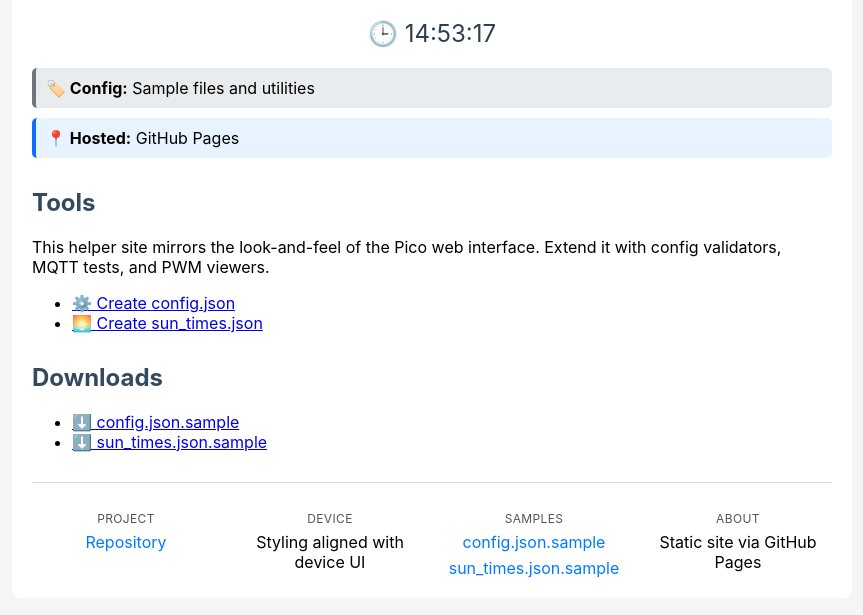
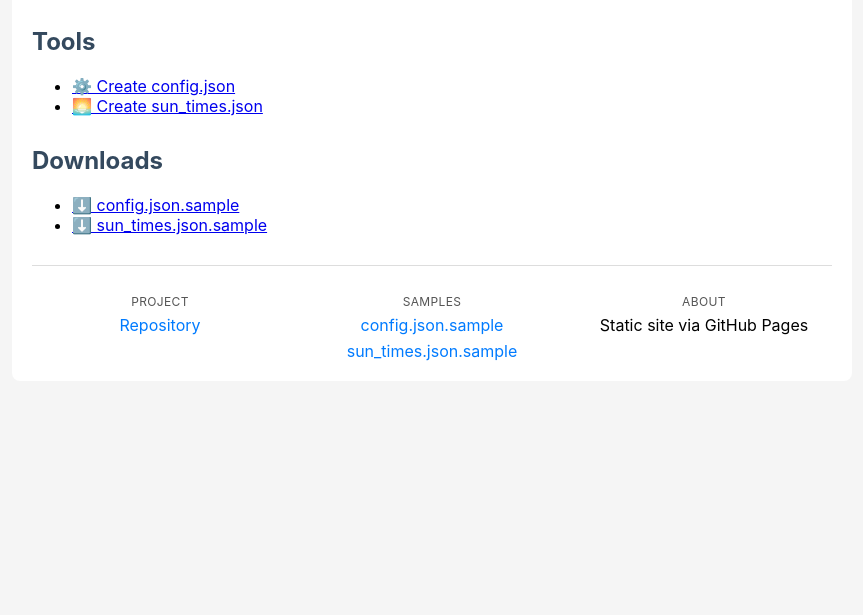
Before and after one commit to m-anish/PagodaLightPico, a plain HTML site: page helper-app/index.html in a window 1280 px wide. Shown: the part 103-718 px from the top of the page, without its empty margins (208-1071 px from the left). Drawn offline with Linux system fonts and the light colour scheme.

Commit message:
chore(helper-app): simplify homepage — remove sample/hosted labels, clock, description, and Device column

```diff
--- a/helper-app/index.html
+++ b/helper-app/index.html
@@ -15,40 +15,20 @@
       .online { background: #d4edda; border-left: 4px solid #28a745; }
       .offline { background: #f8d7da; border-left: 4px solid #dc3545; }
       .disabled { background: #fff3cd; border-left: 4px solid #ffc107; }
-      .time { font-size: 24px; text-align: center; margin: 20px 0; color: #2c3e50; }
       .footer { text-align: center; margin-top: 30px; padding-top: 20px; border-top: 1px solid #ddd; }
       .footer a { color: #007bff; text-decoration: none; }
       .footer a:hover { text-decoration: underline; }
-      .footer-grid { display: grid; grid-template-columns: repeat(4, minmax(0, 1fr)); gap: 8px 16px; align-items: start; padding: 0; margin: 8px 0 0 0; }
+      .footer-grid { display: grid; grid-template-columns: repeat(3, minmax(0, 1fr)); gap: 8px 16px; align-items: start; padding: 0; margin: 8px 0 0 0; }
       .footer-grid .col { display: flex; flex-direction: column; gap: 6px; }
       .footer .col-title { font-size: 12px; color: #555; text-transform: uppercase; letter-spacing: 0.03em; }
-      .version { background: #e9ecef; border-left: 4px solid #6c757d; }
-      .location { background: #e7f3ff; border-left: 4px solid #0d6efd; }
       @media (max-width: 480px) { .container { padding: 12px; } }
     </style>
-    <script>
-      function startClock() {
-        const timeEl = document.getElementById('time');
-        function pad(n){return (n<10?'0':'')+n}
-        function tick(){
-          const d = new Date();
-          timeEl.textContent = pad(d.getHours())+':'+pad(d.getMinutes())+':'+pad(d.getSeconds());
-        }
-        tick(); setInterval(tick,1000);
-      }
-      window.addEventListener('DOMContentLoaded', startClock);
-    </script>
   </head>
   <body>
     <div class="container">
       <h1>PagodaLightPico Helper</h1>
-      <div class="time">🕒 <span id="time">--:--:--</span></div>
-
-      <div class="status version"><strong>🏷️ Config:</strong> Sample files and utilities</div>
-      <div class="status location"><strong>📍 Hosted:</strong> GitHub Pages</div>
 
       <h2>Tools</h2>
-      <p>This helper site mirrors the look-and-feel of the Pico web interface. Extend it with config validators, MQTT tests, and PWM viewers.</p>
       <ul>
         <li><a href="./config-builder.html">⚙️ Create config.json</a></li>
         <li><a href="./sun-times-builder.html">🌅 Create sun_times.json</a></li>
@@ -67,10 +47,6 @@
             <a href="https://github.com/m-anish/PagodaLightPico" target="_blank" rel="noopener">Repository</a>
           </div>
           <div class="col">
-            <span class="col-title">Device</span>
-            <span>Styling aligned with device UI</span>
-          </div>
-          <div class="col">
             <span class="col-title">Samples</span>
             <a href="/PagodaLightPico/config.json.sample" download>config.json.sample</a>
             <a href="/PagodaLightPico/sun_times.json.sample" download>sun_times.json.sample</a>
```
